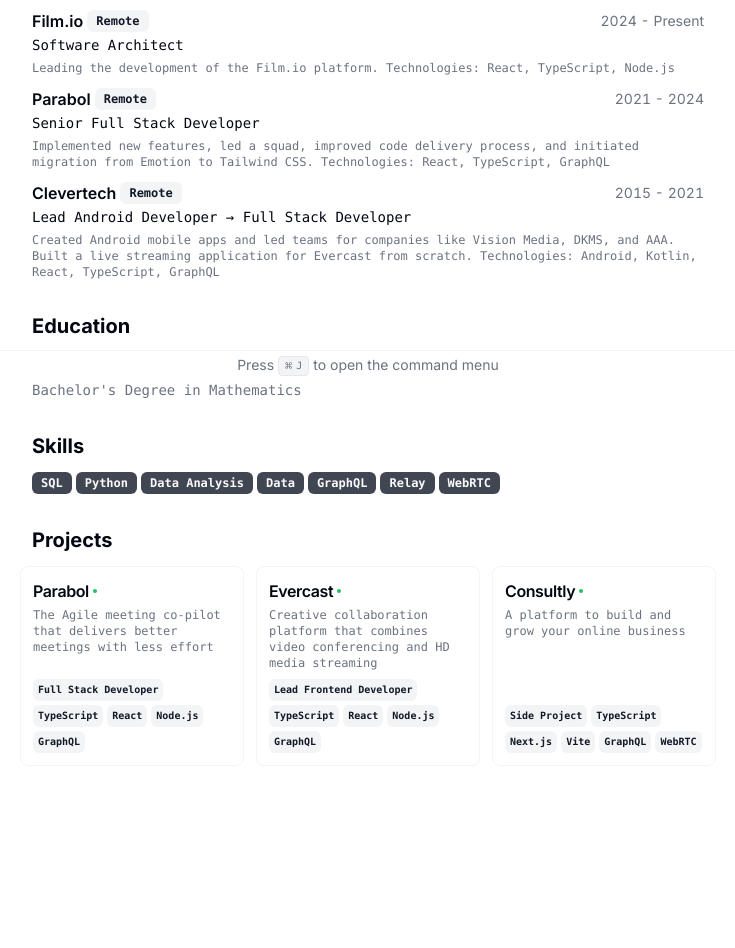
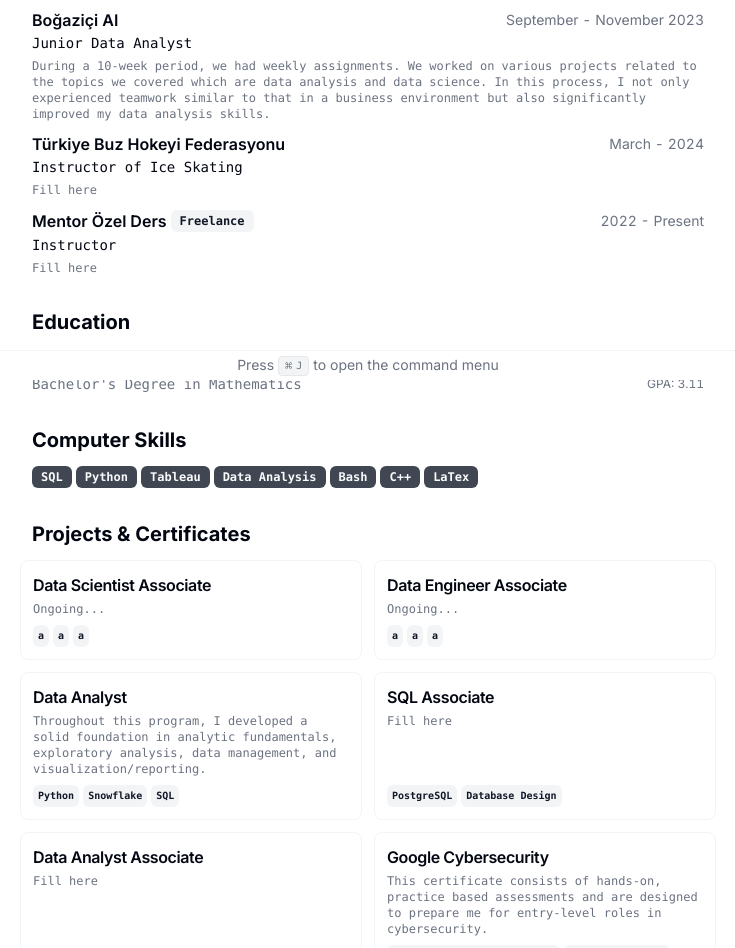
Before and after one commit to rugtumu/CV, a Next.js app: page / in a window 1280 px wide. Shown: the part 420-1368 px from the top of the page, without its empty margins (272-1007 px from the left). Before the commit the page ends 1250 px from the top, so only its background shows below. Built offline with nearby package versions, Linux system fonts and the light colour scheme.

Commit message:
resume-data changed abruptly

```diff
--- a/src/app/page.tsx
+++ b/src/app/page.tsx
@@ -145,28 +145,39 @@
               <Card key={education.school}>
                 <CardHeader>
                   <div className="flex items-center justify-between gap-x-2 text-base">
-                    <h3 className="font-semibold leading-none">
+                    <div className="font-semibold leading-none">
                       {education.school}
-                    </h3>
+                    </div>
+
                     <div className="text-sm tabular-nums text-gray-500">
                       {education.start} - {education.end}
                     </div>
                   </div>
+
+                  <div className="flex items-center justify-between gap-x-2 text-base">
+                    <CardContent className="mt-18 print:text-[12px] font-normal">
+                        {education.degree}
+                    </CardContent>
+
+                    <div className="text-right">
+                          <div className="text-xs tabular-nums text-gray-500">
+                          {education.gpa}
+                          </div>
+                        </div>
+                  </div>
+
                 </CardHeader>
-                <CardContent className="mt-2 print:text-[12px]">
-                  {education.degree}
-                </CardContent>
               </Card>
             );
           })}
         </Section>
         <Section>
-          <h2 className="text-xl font-bold">Skills</h2>
+          <h2 className="text-xl font-bold">Computer Skills</h2>
           <div className="flex flex-wrap gap-1">
-            {RESUME_DATA.skills.map((skill) => {
+            {RESUME_DATA.skills.map((skills) => {
               return (
-                <Badge className="print:text-[10px]" key={skill}>
-                  {skill}
+                <Badge className="print:text-[10px]" key={skills}>
+                  {skills}
                 </Badge>
               );
             })}
@@ -174,8 +185,8 @@
         </Section>
 
         <Section className="print-force-new-page scroll-mb-16">
-          <h2 className="text-xl font-bold">Projects</h2>
-          <div className="-mx-3 grid grid-cols-1 gap-3 print:grid-cols-3 print:gap-2 md:grid-cols-2 lg:grid-cols-3">
+          <h2 className="text-xl font-bold">Projects & Certificates</h2>
+          <div className="-mx-3 grid grid-cols-1 gap-3 print:grid-cols-2 print:gap-2 md:grid-cols-2 lg:grid-cols-2">
             {RESUME_DATA.projects.map((project) => {
               return (
                 <ProjectCard
--- a/src/components/project-card.tsx
+++ b/src/components/project-card.tsx
@@ -27,7 +27,7 @@
                 className="inline-flex items-center gap-1 hover:underline"
               >
                 {title}{" "}
-                <span className="size-1 rounded-full bg-green-500"></span>
+                {/*<span className="size-1 rounded-full bg-gray-500"></span>*/}
               </a>
             ) : (
               title
--- a/src/components/ui/avatar.tsx
+++ b/src/components/ui/avatar.tsx
@@ -26,7 +26,7 @@
 >(({ className, ...props }, ref) => (
   <AvatarPrimitive.Image
     ref={ref}
-    className={cn("aspect-square h-full w-full", className)}
+    className={cn("aspect-square h-full w-full rounded-full", className)}
     {...props}
   />
 ));
--- a/src/components/ui/button.tsx
+++ b/src/components/ui/button.tsx
@@ -25,7 +25,8 @@
         default: "h-10 px-4 py-2",
         sm: "h-9 rounded-md px-3",
         lg: "h-11 rounded-md px-8",
-        icon: "h-10 w-10",
+        icon: "h-10 w-10 p-2", // Adjust padding to ensure it can contain both icon and text
+        iconWithText: "h-10 px-4 py-2" // New variant for buttons with icons and text
       },
     },
     defaultVariants: {
--- a/src/data/resume-data.tsx
+++ b/src/data/resume-data.tsx
@@ -22,7 +22,7 @@
 export const RESUME_DATA = {
   name: "Umut Gür",
   initials: "BJ",
-  location: "Sarıyer, İstanbul",
+  location: "Istanbul, Turkey",
   locationLink: "https://www.google.com/maps/place/Istanbul/",
   about:
     "Data Analyst | Associate Data Engineer",
@@ -52,44 +52,51 @@
       degree: "Bachelor's Degree in Mathematics",
       start: "2018",
       end: "2024",
+      gpa: "GPA: 3.11"
     },
   ],
   work: [
     {
-      company: "Film.io",
-      link: "https://film.io",
-      badges: ["Remote"],
-      title: "Software Architect",
-      logo: ConsultlyLogo,
-      start: "2024",
+      company: "Boğaziçi AI",
+      link: "https://bogaziciai.com/",
+      badges: [],
+      title: "Junior Data Analyst",
+      start: "September",
+      end: "November 2023",
+      description:
+        "During a 10-week period, we had weekly assignments. We worked on various projects related to the topics we covered which are data analysis and data science. In this process, I not only experienced teamwork similar to that in a business environment but also significantly improved my data analysis skills.",
+    },
+    {
+      company: "Türkiye Buz Hokeyi Federasyonu",
+      link: "https://tbhf.org.tr/",
+      badges: [],
+      title: "Instructor of Ice Skating",
+      start: "March",
+      end: "2024",
+      description:
+        "Fill here",
+    },
+    {
+      company: "Mentor Özel Ders",
+      link: "https://mentorozelders.com/",
+      badges: ["Freelance"],
+      title: "Instructor",
+      start: "2022",
       end: null,
       description:
-        "Leading the development of the Film.io platform. Technologies: React, TypeScript, Node.js",
-    },
-    {
-      company: "Parabol",
-      link: "https://parabol.co",
-      badges: ["Remote"],
-      title: "Senior Full Stack Developer",
-      logo: ParabolLogo,
-      start: "2021",
-      end: "2024",
-      description:
-        "Implemented new features, led a squad, improved code delivery process, and initiated migration from Emotion to Tailwind CSS. Technologies: React, TypeScript, GraphQL",
-    },
-    {
-      company: "Clevertech",
-      link: "https://clevertech.biz",
-      badges: ["Remote"],
-      title: "Lead Android Developer → Full Stack Developer",
-      logo: ClevertechLogo,
-      start: "2015",
-      end: "2021",
-      description:
-        "Created Android mobile apps and led teams for companies like Vision Media, DKMS, and AAA. Built a live streaming application for Evercast from scratch. Technologies: Android, Kotlin, React, TypeScript, GraphQL",
+        "Fill here",
     },
   ],
   skills: [
+    "SQL",
+    "Python",
+    "Tableau",
+    "Data Analysis",
+    "Bash",
+    "C++",
+    "LaTex",
+  ],
+  /*general_skills: [
     "SQL",
     "Python",
     "Data Analysis",
@@ -97,57 +104,121 @@
     "GraphQL",
     "Relay",
     "WebRTC",
-  ],
+  ],*/
   projects: [
     {
-      title: "Parabol",
+      title: "Data Scientist Associate",
       techStack: [
-        "Full Stack Developer",
-        "TypeScript",
-        "React",
-        "Node.js",
-        "GraphQL",
+        "a",
+        "a",
+        "a",
       ],
       description:
-        "The Agile meeting co-pilot that delivers better meetings with less effort",
-      logo: ParabolLogo,
+        "Ongoing...",
       link: {
-        label: "github.com",
-        href: "https://parabol.co/",
+        label: "",
+        href: "",
       },
     },
     {
-      title: "Evercast",
+      title: "Data Engineer Associate",
       techStack: [
-        "Lead Frontend Developer",
-        "TypeScript",
-        "React",
-        "Node.js",
-        "GraphQL",
+        "a",
+        "a",
+        "a",
       ],
       description:
-        "Creative collaboration platform that combines video conferencing and HD media streaming",
-      logo: EvercastLogo,
+        "Ongoing...",
       link: {
-        label: "evercast.us",
-        href: "https://www.evercast.us/",
+        label: "",
+        href: "",
       },
     },
     {
-      title: "Consultly",
+      title: "Data Analyst",
+      techStack: [
+        "Python",
+        "Snowflake",
+        "SQL",
+      ],
+      description:
+        "Throughout this program, I developed a solid foundation in analytic fundamentals, exploratory analysis, data management, and visualization/reporting.",
+      link: {
+        label: "datacamp.com",
+        href: "https://www.datacamp.com/certificate/DA0025829515704",
+      },
+    },
+    {
+      title: "SQL Associate",
+      techStack: [
+        "PostgreSQL",
+        "Database Design"
+      ],
+      description:
+        "Fill here",
+      link: {
+        label: "datacamp.com",
+        href: "https://www.datacamp.com/certificate/SQA0012414864755",
+      },
+    },
+    {
+      title: "Data Analyst Associate",
+      techStack: [
+        "SQL",
+        "Data Management",
+        "Data Visualization"
+      ],
+      description:
+        "Fill here",
+      logo: ParabolLogo,
+      link: {
+        label: "datacamp.com",
+        href: "https://www.datacamp.com/certificate/DAA0014878098258",
+      },
+    },
+    {
+      title: "Google Cybersecurity",
+      techStack: [
+        "Intrusion Detection Systems",
+        "Network Security",
+        "Network Architecture",
+        "Authentication Systems",
+        "SIEM Tools",
+        "Linux",
+      ],
+      description:
+        "This certificate consists of hands-on, practice based assessments and are designed to prepare me for entry-level roles in cybersecurity.",
+      link: {
+        label: "coursera.org",
+        href: "https://coursera.org/share/1198d12171bf94766669c19c02463390",
+      },
+    },
+    {
+      title: "bogaziciblitz.com",
       techStack: [
         "Side Project",
         "TypeScript",
         "Next.js",
-        "Vite",
-        "GraphQL",
-        "WebRTC",
+        "Tailwind CSS"
       ],
-      description: "A platform to build and grow your online business",
-      logo: ConsultlyLogo,
+      description: "Website for the ice hockey team of Boğaziçi University, Boğaziçi Blitz.",
       link: {
-        label: "consultly.com",
-        href: "https://consultly.com/",
+        label: "bogaziciblitz.com",
+        href: "https://bogaziciblitz.com/",
+      },
+    },
+    {
+      title: "This CV",
+      techStack: [
+        "TypeScript",
+        "Next.js",
+        "Tailwind CSS",
+        "React"
+      ],
+      description: "This CV is a fork of Bartosz Jarocki's github repository.",
+      link: {
+        label: "github.com",
+        href: "https://github.com/BartoszJarocki/cv",
       },
     },
   ],
```
